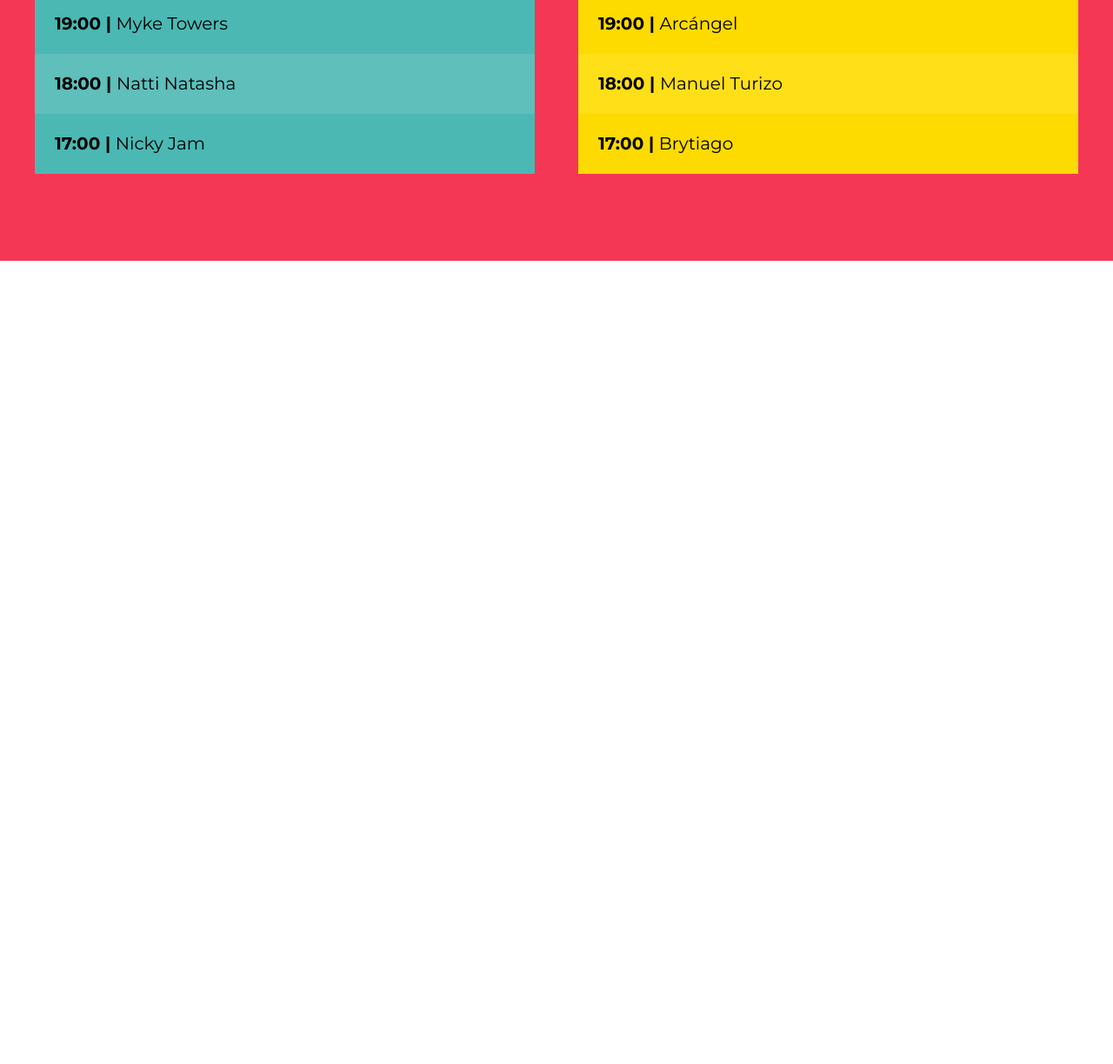
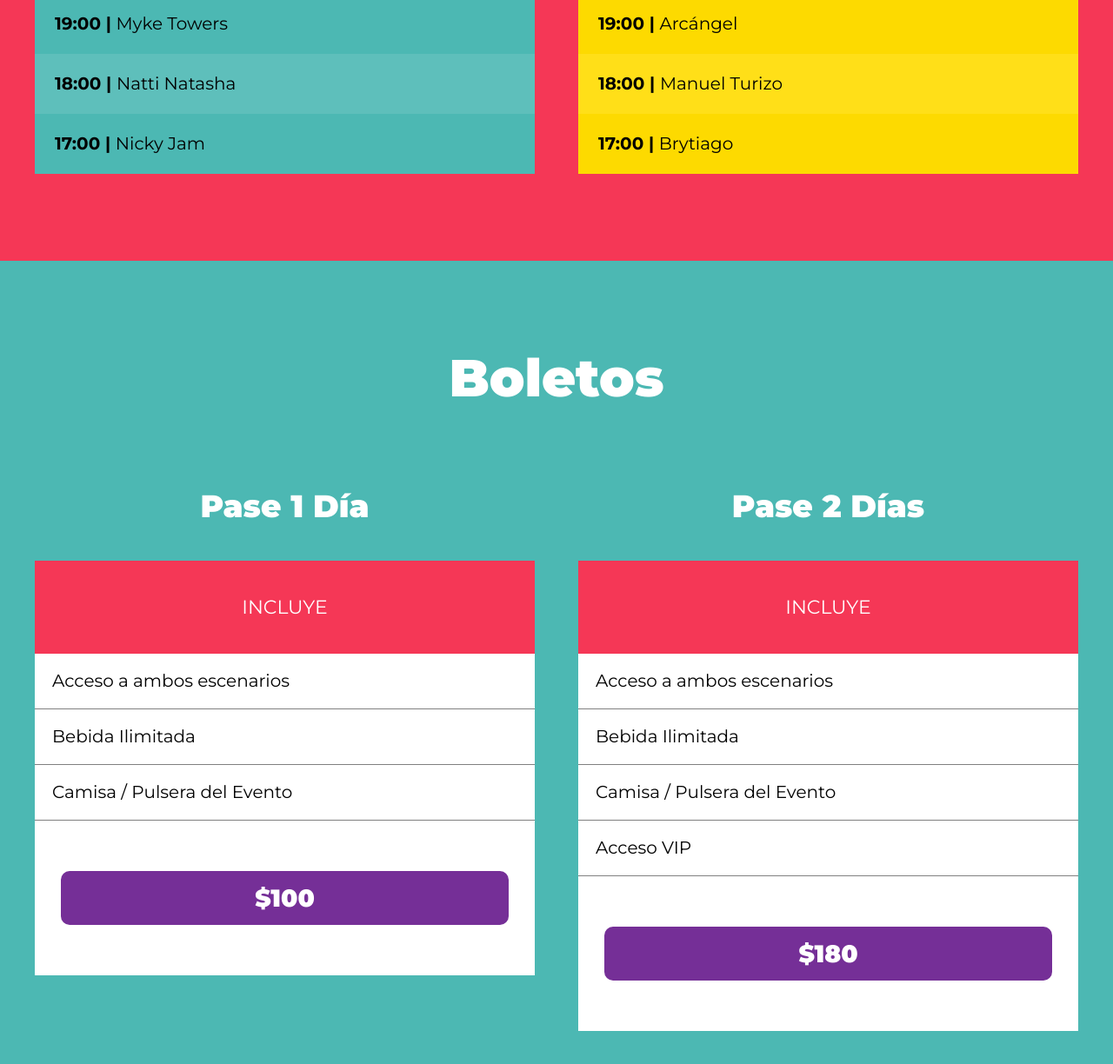
Before and after one commit to TavoLopez0305/Festival-de-musica, a website: page pages/home.html in a window 1280 px wide. Shown: the part 2706-3930 px from the top of the page at 87% size. Before the commit the page ends 3006 px from the top, so only its background shows below. Drawn offline with nearby package versions, Linux system fonts and the light colour scheme; files that its build step writes are made by us from their sources; a web font is replaced by a local one.

Commit message:
Creacion de estilos de la seccion de boletos, tambien es responsive

```diff
--- a/pages/home.html
+++ b/pages/home.html
@@ -148,6 +148,49 @@
                         17:00 | <span>Brytiago</span>
                     </li>
                 </ul>
-            </div> </div> </section>
+            </div>
+         </div>
+    </section>
+    <section id="boletos" class="contenedor-boletos">
+        <h3>Boletos</h3>
+
+        <div class="boletos">
+            <div class="pase">
+                <p class="pase-nombre">Pase 1 Día</p>
+                <header class="pase-header">
+                    <p>Incluye</p>
+                </header>
+                <div class="pase-body">
+                    <ul>
+                        <li>Acceso a ambos escenarios</li>
+                        <li>Bebida Ilimitada</li>
+                        <li>Camisa / Pulsera del Evento</li>
+                    </ul>
+                </div>
+                <footer class="pase-footer">
+                    <p>$100</p>
+                </footer>
+            </div>
+            <div class="pase">
+                <p class="pase-nombre">Pase 2 Días</p>
+                <header class="pase-header">
+                    <p>Incluye</p>
+                </header>
+                <div class="pase-body">
+                    <ul>
+                        <li>Acceso a ambos escenarios</li>
+                        <li>Bebida Ilimitada</li>
+                        <li>Camisa / Pulsera del Evento</li>
+                        <li>Acceso VIP</li>
+                    </ul>
+                </div>
+                <footer class="pase-footer">
+                    <p>$180</p>
+                </footer>
+            </div>
+        </div>
+    </section>
+    <footer>
+    </footer>
 </body>
 </html>
--- /dev/null
+++ b/src/scss/layout/_boletos.scss
@@ -0,0 +1,74 @@
+@use '../base/variables' as v;
+@use '../base/mixins' as m;
+
+.contenedor-boletos{
+    background-color:v.$verde;
+    h3{
+        color: v.$blanco;
+    }
+    .boletos{
+        @include m.contenedor;
+        @include m.tablet{
+            @include m.grid(2)
+        }
+    }
+}
+
+.pase{
+    //determinar caracteristicas del trasform
+    transition: transform, 3s, ease-in-out;
+    &:hover{
+        //hacer mas grande el elemento y en que escala (10% +)
+        transform: scale(1.1);
+    }
+    //se utiliza para ligar el nombre del selector padre al hijo
+    &-nombre{
+        font-size: 3.6rem;
+        font-weight: 900;
+        text-align: center;
+        color: v.$blanco;
+    }
+    &-header, &-footer{
+        padding:  .5rem;
+        p{
+            text-align: center;
+            color: v.$blanco;
+        }
+    }
+    &-header{
+        background-color: v.$rosa;
+        p{
+            text-transform: uppercase;
+            font-size: 2.2rem;
+            padding: 1rem 0;
+        }
+    }
+    &-body{
+        background-color: v.$blanco;
+        ul{
+            @include m.reset-list;
+            li{
+                padding: 2rem;
+                border-bottom: 1px solid gray;
+            }
+        }
+    }
+    &-footer{
+        background-color: v.$blanco ;
+        padding: 3rem;
+        p{
+           font-size: 2.8rem;
+           font-weight: 900;
+           background-color: v.$morado;
+           padding: 1rem 0;
+           border-radius: 1rem;
+           cursor: pointer;
+
+           &:hover{
+            background-color: darken(v.$morado, 20% );
+           }
+        }
+
+    }
+
+    }
--- a/src/scss/layout/_index.scss
+++ b/src/scss/layout/_index.scss
@@ -2,3 +2,4 @@
 @forward 'video';
 @forward 'festival';
 @forward 'lineup';
+@forward 'boletos';
```
